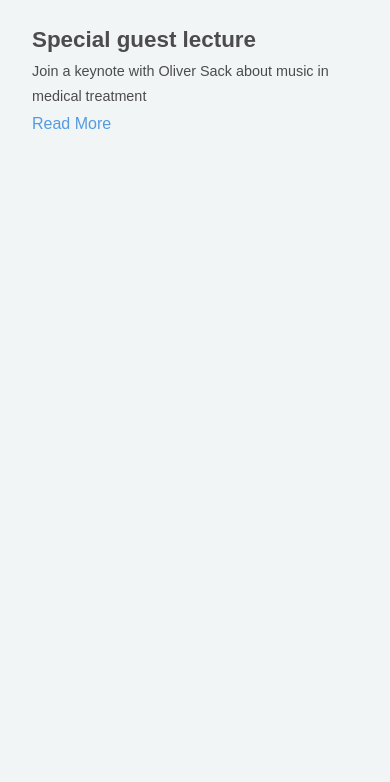
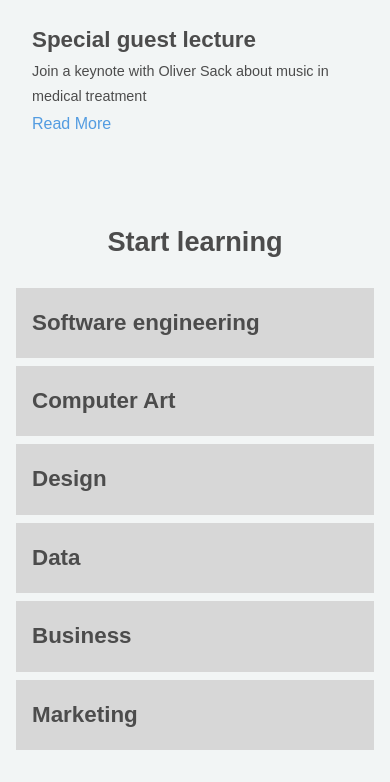
Before and after one commit to JoBenjamin/colmar-academy, a plain HTML site: page index.html in a window 390 px wide. Shown: the part 1437-2219 px from the top of the page. Before the commit the page ends 1633 px from the top, so only its background shows below. Drawn offline with Linux system fonts and the light colour scheme.

Commit message:
Add start learning section html and mobile style

```diff
--- a/index.html
+++ b/index.html
@@ -98,7 +98,43 @@
                         <a href="#">Read More</a>
                     </div>
                 </div>
-
+            </div>
+        </article>
+        <article id="start-learning">
+            <h2>Start learning</h2>
+            <div class="leaflet-container">
+                <ul>
+                    <li>
+                        <a href="#">
+                            <h3>Software engineering</h3>
+                        </a>
+                    </li>
+                    <li>
+                        <a href="#">
+                            <h3>Computer Art</h3>
+                        </a>
+                    </li>
+                    <li>
+                        <a href="#">
+                            <h3>Design</h3>
+                        </a>
+                    </li>
+                    <li>
+                        <a href="#">
+                            <h3>Data</h3>
+                        </a>
+                    </li>
+                    <li>
+                        <a href="#">
+                            <h3>Business</h3>
+                        </a>
+                    </li>
+                    <li>
+                        <a href="#">
+                            <h3>Marketing</h3>
+                        </a>
+                    </li>
+                </ul>
             </div>
         </article>
     </main>
--- a/resources/css/style.css
+++ b/resources/css/style.css
@@ -235,5 +235,30 @@ header ul {
     .sidecard:hover {
         background-color: #D7D7D7;
     }
+}
 
+/*START LEARNING*/
+
+#start-learning {
+    padding: 32px 16px;
 }
+
+#start-learning h2 {
+    text-align: center;
+    margin-bottom: 32px;
+}
+
+#start-learning ul {
+    display: flex;
+    flex-direction: column;
+    justify-content: space-between;
+}
+
+#start-learning li {
+    background-color: #D7D7D7;
+    padding: 24px 16px;
+}
+
+#start-learning li:not(:first-child) {
+    margin-top: 8px;
+}
```
